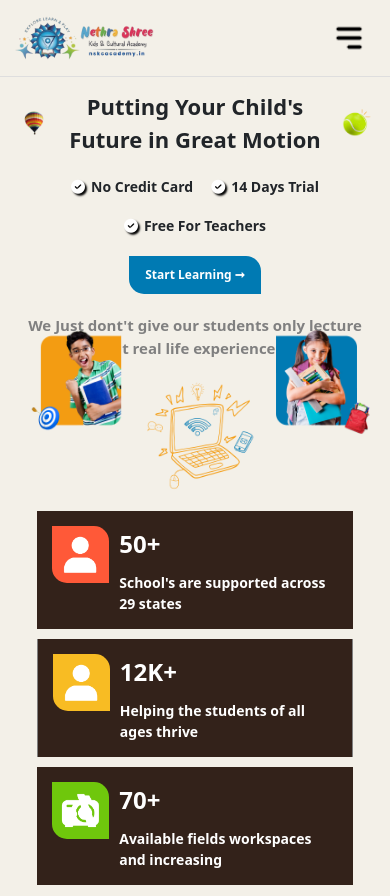
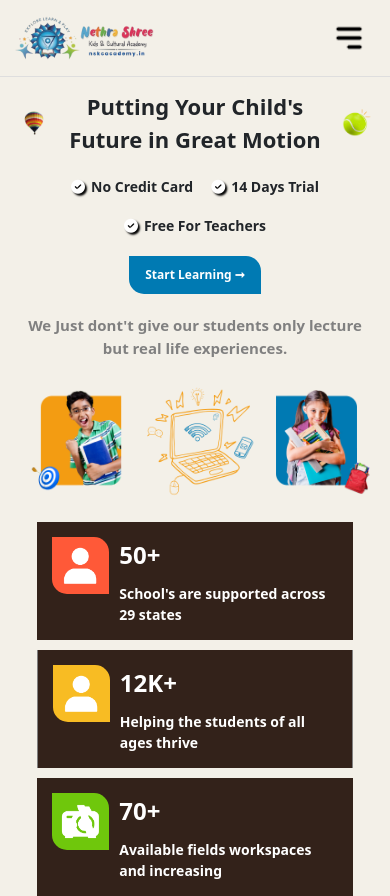
Before and after one commit to aravind378/nskc-pre-school, a plain HTML site: page index.html in a window 390 px wide. Shown: the top 896 px of the page. Drawn offline with nearby package versions, Linux system fonts and the light colour scheme; a web font is replaced by a local one.

Commit message:
Update style.css

```diff
--- a/style.css
+++ b/style.css
@@ -919,6 +919,9 @@ nav ul li a.btn {
   .three-pics img {
     width: 32%;
   }
+  .boy-girl {
+      margin-top:0 !important;
+  }
   .btn1 {
     font-size: 12px;
   }
```
